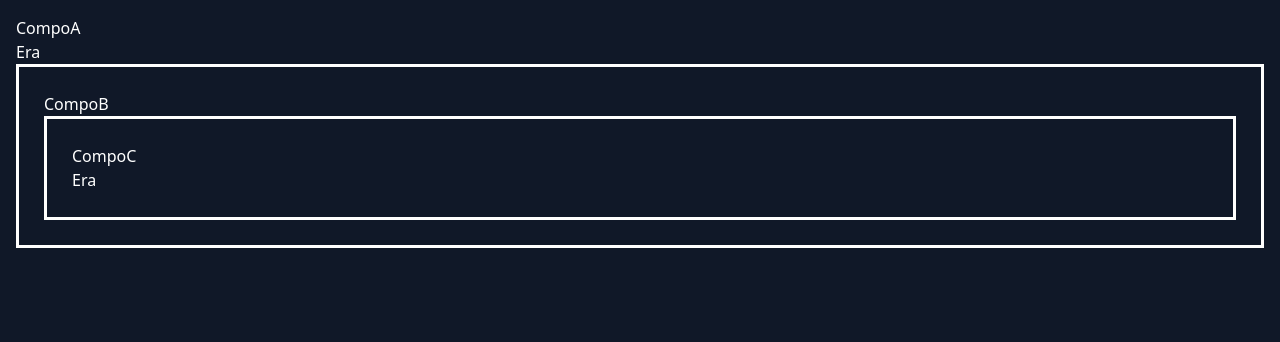
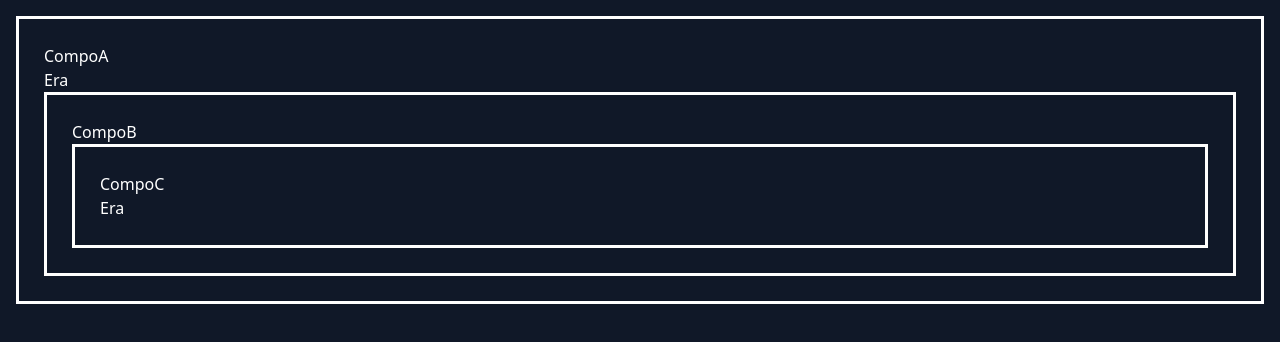
Before and after one commit to Eran2001/react-course, a React (Vite) app: page / in a window 1280 px wide. Shown: the top 342 px of the page. Built offline with nearby package versions, Linux system fonts and the light colour scheme.

Commit message:
some changes

```diff
--- a/src/CompoA.jsx
+++ b/src/CompoA.jsx
@@ -8,9 +8,11 @@ const CompoA = () => {
 
   return (
     <NameContext.Provider value={name} className="box">
-      <h1>CompoA</h1>
-      <h2>{name}</h2>
-      <CompoB />
+      <div className="box">
+        <h1>CompoA</h1>
+        <h2>{name}</h2>
+        <CompoB />
+      </div>
     </NameContext.Provider>
   );
 };
```
